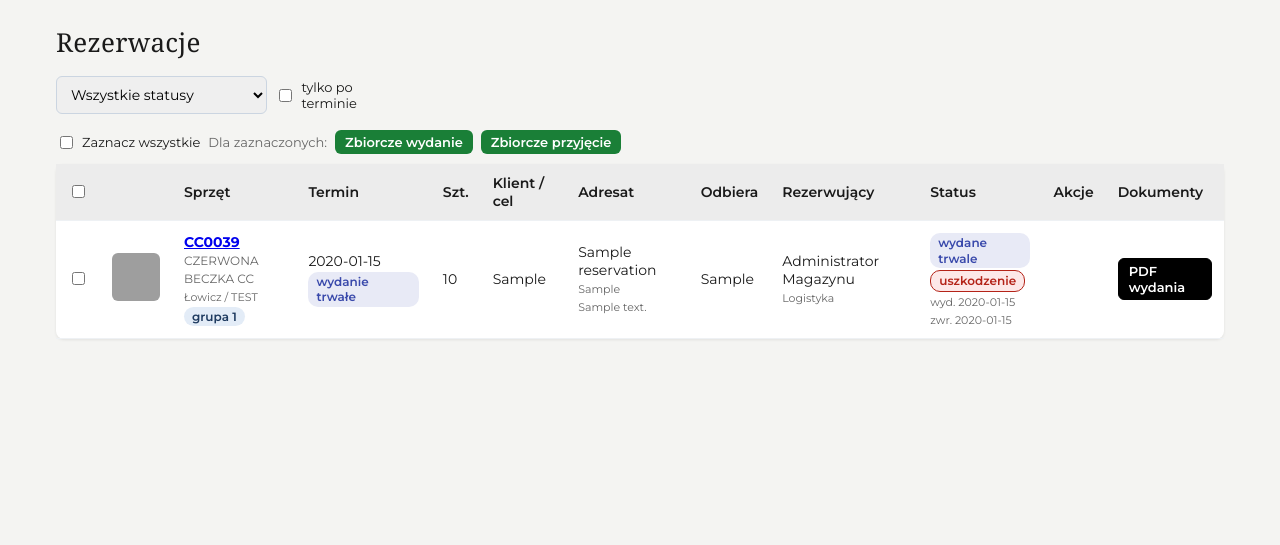
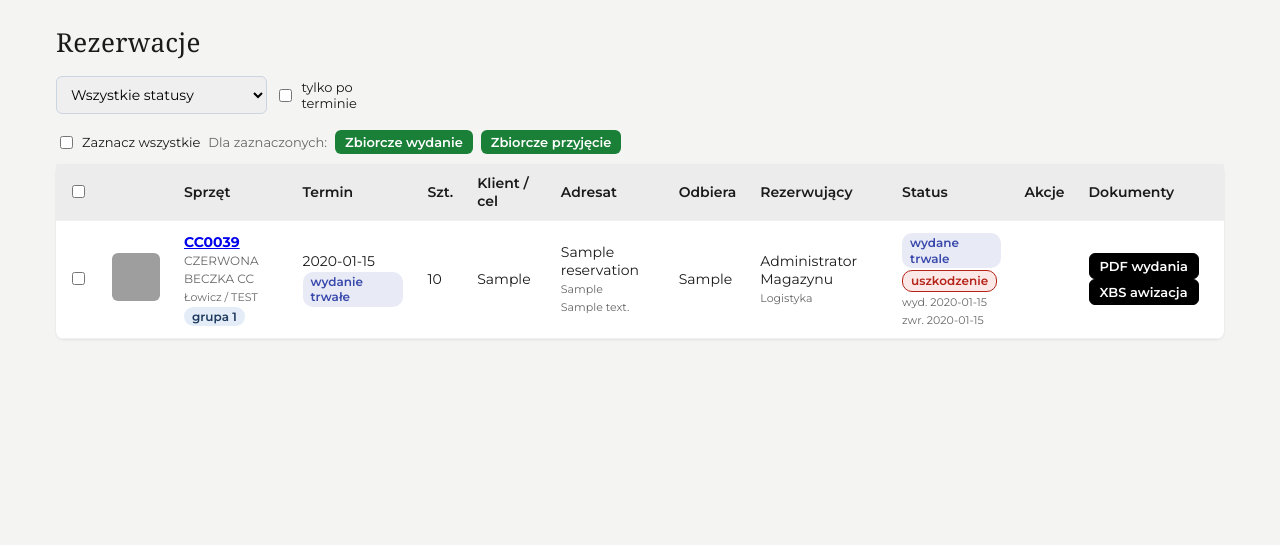
Before and after one commit to michaljakobczak1-oss/magazyn-app, a Flask app: page /reservations in a window 1280 px wide. Shown: the part 64-609 px from the top of the page. Run offline with Flask 3, Linux system fonts and the light colour scheme; a user stored in the database is signed in; data comes from the database, SQL or seed files in the repository; tables that the repository leaves empty hold one stand-in row (values such as "Sample post"); some web fonts are replaced; grey boxes are pictures that could not be loaded.

Commit message:
Restore XBS awizacja with safer bulk issue and Excel layout fix.
Re-add optional XBS Excel on issue (separate GET download, validation before bulk loop, DB fallback) and fix missing borders in the Suma palet column after unmerging template cells.

Co-authored-by: Cursor <cursoragent@cursor.com>

```diff
--- a/app.py
+++ b/app.py
@@ -24,6 +24,9 @@ from export_excel import (
     build_catalog_miniatures_xlsx,
     build_catalog_import_xlsx,
     export_photo_zip_names,
+)
+from xbs_awizacja import (
+    build_xbs_awizacja_xlsx, xbs_filename, MATERIAL_OPTIONS,
 )
 import tempfile
 import shutil
@@ -1292,6 +1295,139 @@ def _parse_return_ok_damage_qty(form, r, force_damage=False):
     return qty, 0, 0
 
 
+def _parse_xbs_form(form):
+    """Zwraca dict meta awizacji XBS albo None; False gdy włączona bez daty dostawy."""
+    if (form.get("xbs_awizacja") or "").strip() not in ("1", "on", "true", "yes"):
+        return None
+    delivery_date = (form.get("xbs_delivery_date") or "").strip()
+    if not delivery_date:
+        return False
+    material = (form.get("xbs_material") or "").strip()
+    if material and material not in MATERIAL_OPTIONS:
+        material = ""
+    return {
+        "supplier": (form.get("xbs_supplier") or "").strip(),
+        "supplier_person": (form.get("xbs_supplier_person") or "").strip(),
+        "supplier_phone": (form.get("xbs_supplier_phone") or "").strip(),
+        "supplier_address": (form.get("xbs_supplier_address") or "").strip(),
+        "order_no": (form.get("xbs_order_no") or "").strip(),
+        "delivery_date": delivery_date,
+        "delivery_time": (form.get("xbs_delivery_time") or "").strip(),
+        "notes": (form.get("xbs_notes") or "").strip(),
+        "carrier": (form.get("xbs_carrier") or "").strip(),
+        "plate": (form.get("xbs_plate") or "").strip(),
+        "qty_per_pallet": (form.get("xbs_qty_per_pallet") or "").strip(),
+        "weight": (form.get("xbs_weight") or "").strip(),
+        "material": material,
+        "pallets": (form.get("xbs_pallets") or "").strip(),
+    }
+
+
+def _store_xbs_session(rids, meta):
+    session["xbs_awizacja"] = {
+        "rids": [int(x) for x in rids],
+        "meta": meta,
+    }
+
+
+def _save_xbs_on_reservations(con, rids, meta):
+    """Zapisuje dane awizacji XBS przy rezerwacjach (do ponownego pobrania jak WZ/PZ)."""
+    if not rids or not meta:
+        return None
+    batch_id = uuid.uuid4().hex
+    payload = json.dumps(meta, ensure_ascii=False)
+    for rid in rids:
+        con.execute(
+            """UPDATE reservations SET xbs_awizacja_json=?, xbs_batch_id=? WHERE id=?""",
+            (payload, batch_id, int(rid)),
+        )
+    return batch_id
+
+
+def _xbs_meta_from_row(r):
+    raw = None
+    try:
+        raw = r["xbs_awizacja_json"]
+    except (KeyError, IndexError, TypeError):
+        raw = None
+    if not raw:
+        return None
+    try:
+        return json.loads(raw)
+    except (TypeError, ValueError, json.JSONDecodeError):
+        return None
+
+
+def _xbs_items_for_rids(con, rids):
+    items = []
+    for rid in rids:
+        row = con.execute(
+            """SELECT e.code, e.name, r.quantity
+               FROM reservations r JOIN equipment e ON e.id=r.equipment_id
+               WHERE r.id=?""",
+            (rid,),
+        ).fetchone()
+        if row:
+            items.append({
+                "code": row["code"],
+                "name": row["name"],
+                "quantity": row["quantity"],
+            })
+    return items
+
+
+def _xbs_file_response(con, rids, meta):
+    items = _xbs_items_for_rids(con, rids)
+    if not items or not meta:
+        return None
+    buf = build_xbs_awizacja_xlsx(items, meta)
+    return buf, xbs_filename(local_now().strftime("%Y%m%d_%H%M"))
+
+
+def _xbs_payload_for_download(rids_arg=None):
+    """Meta + lista rid z sesji (po wydaniu) albo z query (Safari / odświeżenie)."""
+    payload = session.get("xbs_awizacja")
+    if payload and payload.get("rids"):
+        return payload["rids"], payload.get("meta") or {}
+    rids = [int(x) for x in (rids_arg or []) if str(x).isdigit()]
+    if not rids:
+        return None, None
+    con = get_db()
+    try:
+        r = con.execute("SELECT * FROM reservations WHERE id=?", (rids[0],)).fetchone()
+        if not r:
+            return None, None
+        meta = _xbs_meta_from_row(r)
+        if not meta:
+            return None, None
+        batch = None
+        try:
+            batch = r["xbs_batch_id"]
+        except (KeyError, IndexError, TypeError):
+            batch = None
+        if batch:
+            rows = con.execute(
+                "SELECT id FROM reservations WHERE xbs_batch_id=? ORDER BY id",
+                (batch,),
+            ).fetchall()
+            rids = [row["id"] for row in rows]
+        return rids, meta
+    finally:
+        con.close()
+
+
+def _redirect_after_issue(done_ids, xbs_meta):
+    """Po wydaniu: PDF i opcjonalnie XBS (osobne żądania GET, z opóźnieniem w UI)."""
+    flash(f"Wydano: {len(done_ids)} pozycji. Dokumenty pobiorą się za chwilę (lub użyj linku na liście).", "ok")
+    if xbs_meta:
+        _store_xbs_session(done_ids, xbs_meta)
+        flash("Awizacja XBS: Excel pobierze się zaraz po PDF (lub link w kolumnie Dokumenty).", "ok")
+    kw = {"auto_pdf": "wydanie", "rid": done_ids}
+    if xbs_meta:
+        kw["xbs_hint"] = "1"
+    return redirect(url_for("reservations", **kw))
+
+
 def _finalize_one_return(con, r, user_id, form, files=None, damage=False, damage_notes=""):
     """Zamyka jedną rezerwację jako zwrot (cała quantity wiersza)."""
     if r["status"] != "wydane":
@@ -1714,6 +1850,13 @@ def _bulk_action_post(action):
             con.close()
             flash("Potwierdź miejsce w magazynie dla: " + ", ".join(missing_loc) + ".", "error")
             return redirect(url_for("reservations"))
+    xbs_meta = None
+    if action == "issue":
+        xbs_meta = _parse_xbs_form(request.form)
+        if xbs_meta is False:
+            con.close()
+            flash("Awizacja XBS: podaj datę dostawy.", "error")
+            return redirect(url_for("reservations"))
     done_ids = []
     returned_ids = []
     disposed_ids = []
@@ -1754,6 +1897,8 @@ def _bulk_action_post(action):
                     done_ids.append(did)
             elif r["status"] == "wydane":
                 stock_err.append(r["code"])
+    if action == "issue" and done_ids and xbs_meta:
+        _save_xbs_on_reservations(con, done_ids, xbs_meta)
     con.commit()
     if stock_err:
         flash(f"Brak stanu magazynowego / nie udało się dla: {', '.join(stock_err)}.", "error")
@@ -1783,8 +1928,7 @@ def _bulk_action_post(action):
             return redirect(url_for("reservations", auto_pdf="przyjecie", rid=pdf_ids,
                                     ret_wid=ret_wid, ret_loc=ret_loc))
         return redirect(url_for("reservations"))
-    flash(f"Wydano: {len(done_ids)} pozycji. Dokumenty pobiorą się za chwilę (lub użyj linku na liście).", "ok")
-    return redirect(url_for("reservations", auto_pdf="wydanie", rid=done_ids))
+    return _redirect_after_issue(done_ids, xbs_meta)
 
 
 @app.route("/reservations/pdf-group/<kind>")
@@ -1881,6 +2025,11 @@ def _issue_post(rid):
             flash(to_err, "error")
             return redirect(request.referrer or url_for("reservations"))
     is_perm = bool(r["permanent"]) if "permanent" in r.keys() else False
+    xbs_meta = _parse_xbs_form(request.form)
+    if xbs_meta is False:
+        con.close()
+        flash("Awizacja XBS: podaj datę dostawy.", "error")
+        return redirect(request.referrer or url_for("reservations"))
     if is_perm:
         eq = con.execute("SELECT quantity FROM equipment WHERE id=?",
                          (r["equipment_id"],)).fetchone()
@@ -1892,6 +2041,8 @@ def _issue_post(rid):
         con.close()
         flash("Nie udało się wydać rezerwacji.", "error")
         return redirect(request.referrer or url_for("reservations"))
+    if xbs_meta:
+        _save_xbs_on_reservations(con, [rid], xbs_meta)
     con.commit()
     archived = False
     if is_perm:
@@ -1910,6 +2061,10 @@ def _issue_post(rid):
     if new_to != r["date_to"]:
         msg = f"Termin zwrotu {new_to}. " + msg
     flash(msg, "ok")
+    if xbs_meta:
+        _store_xbs_session([rid], xbs_meta)
+        flash("Awizacja XBS: Excel pobierze się zaraz po PDF (lub link w kolumnie Dokumenty).", "ok")
+        return redirect(url_for("reservations", auto_pdf="wydanie", rid=rid, xbs_hint="1"))
     return redirect(url_for("reservations", auto_pdf="wydanie", rid=rid))
 
 
@@ -1990,6 +2145,78 @@ def auto_pdf(kind):
     buf, name = result
     return send_file(buf, mimetype="application/pdf", as_attachment=True,
                      download_name=name)
+
+
+@app.route("/reservations/auto-xbs")
+@login_required
+def auto_xbs():
+    """Pobiera awizację XBS (osobne żądanie – nie blokuje wydania)."""
+    rids, meta = _xbs_payload_for_download(request.args.getlist("rid"))
+    if not rids or not meta:
+        flash("Brak danych awizacji XBS.", "error")
+        return redirect(url_for("reservations"))
+    session.pop("xbs_awizacja", None)
+    con = get_db()
+    try:
+        result = _xbs_file_response(con, rids, meta)
+    except Exception as exc:
+        con.close()
+        flash(f"Nie udało się wygenerować awizacji XBS: {exc}", "error")
+        return redirect(url_for("reservations"))
+    con.close()
+    if not result:
+        flash("Brak pozycji do awizacji XBS.", "error")
+        return redirect(url_for("reservations"))
+    buf, name = result
+    return send_file(
+        buf,
+        mimetype="application/vnd.openxmlformats-officedocument.spreadsheetml.sheet",
+        as_attachment=True,
+        download_name=name,
+    )
+
+
+@app.route("/reservations/<int:rid>/xbs")
+@login_required
+def reservation_xbs(rid):
+    """Ponowne pobranie awizacji XBS (jak PDF WZ/PZ) – pełna paczka batcha jeśli była zbiorcza."""
+    con = get_db()
+    r = _get_reservation(con, rid)
+    meta = _xbs_meta_from_row(r)
+    if not meta:
+        con.close()
+        flash("Brak zapisanej awizacji XBS dla tej rezerwacji.", "error")
+        return redirect(url_for("reservations"))
+    batch = None
+    try:
+        batch = r["xbs_batch_id"]
+    except (KeyError, IndexError, TypeError):
+        batch = None
+    if batch:
+        rows = con.execute(
+            "SELECT id FROM reservations WHERE xbs_batch_id=? ORDER BY id",
+            (batch,),
+        ).fetchall()
+        rids = [row["id"] for row in rows]
+    else:
+        rids = [rid]
+    try:
+        result = _xbs_file_response(con, rids, meta)
+    except Exception as exc:
+        con.close()
+        flash(f"Nie udało się wygenerować awizacji XBS: {exc}", "error")
+        return redirect(url_for("reservations"))
+    con.close()
+    if not result:
+        flash("Brak pozycji do awizacji XBS.", "error")
+        return redirect(url_for("reservations"))
+    buf, name = result
+    return send_file(
+        buf,
+        mimetype="application/vnd.openxmlformats-officedocument.spreadsheetml.sheet",
+        as_attachment=True,
+        download_name=name,
+    )
 
 
 @app.route("/reservations/<int:rid>/cancel", methods=["POST"])
--- a/templates/_issue_modal.html
+++ b/templates/_issue_modal.html
@@ -1,4 +1,4 @@
-{# Wspólny modal wydania (termin zwrotu). #}
+{# Wspólny modal wydania (termin zwrotu + opcjonalna awizacja XBS). #}
 <div id="issue-modal" style="display:none; position:fixed; inset:0; background:rgba(0,0,0,.5); z-index:90; align-items:center; justify-content:center; overflow:auto; padding:20px 0;">
   <div class="card" style="width:min(520px, 94vw); margin:auto;">
     <h2 style="margin-top:0;"><span id="im-heading">Wydanie</span> <span id="im-code"></span></h2>
@@ -16,6 +16,8 @@
       </div>
       <p id="im-bulk-note" style="display:none; font-size:13px; color:#555;">Zbiorcze wydanie z planowanymi terminami zwrotu (bez zmiany dat).</p>
 
+      {% include "_xbs_issue_fields.html" %}
+
       <p id="im-error" class="flash error" style="display:none; margin-top:10px;"></p>
       <div style="margin-top:16px; display:flex; gap:10px; flex-wrap:wrap;">
         <button class="btn ok" id="im-submit" type="submit">Wydaj</button>
--- /dev/null
+++ b/templates/_xbs_issue_fields.html
@@ -0,0 +1,48 @@
+{# Opcjonalna awizacja XBS przy wydaniu – Excel generowany osobnym żądaniem (nie w POST). #}
+<div style="margin-top:14px; padding-top:12px; border-top:1px solid #e5e7eb;">
+  <label class="chk" style="display:flex; align-items:center; gap:8px; margin:0; font-weight:600;">
+    <input type="checkbox" name="xbs_awizacja" id="im-xbs-toggle" value="1" style="width:auto;" onchange="syncXbsFields()">
+    Awizacja XBS (Excel)
+  </label>
+  <p style="font-size:12px; color:#666; margin:6px 0 0;">Opcjonalnie: oprócz WZ pobierz wypełniony formularz awizacyjny. Excel powstaje po wydaniu – kliknij link na liście (Safari: ręcznie, nie auto-pobieranie).</p>
+  <div id="im-xbs-fields" style="display:none; margin-top:12px;">
+    <p style="font-size:12px;font-weight:600;margin:0 0 8px;color:#334155;">Dane dostawcy</p>
+    <label>Dostawca</label>
+    <input type="text" name="xbs_supplier" id="im-xbs-supplier" placeholder="np. HOLO Sp. z o.o" value="">
+    <label>Nazwisko</label>
+    <input type="text" name="xbs_supplier_person" id="im-xbs-supplier-person" placeholder="imię i nazwisko" value="">
+    <label>Nr tel. kom.</label>
+    <input type="text" name="xbs_supplier_phone" id="im-xbs-supplier-phone" placeholder="Numer telefonu">
+    <label>Adres</label>
+    <input type="text" name="xbs_supplier_address" id="im-xbs-supplier-address" placeholder="ulica; kod miasto">
+    <label>Numer zamówienia klienta</label>
+    <input type="text" name="xbs_order_no" id="im-xbs-order" placeholder="opcjonalnie">
+    <p style="font-size:12px;font-weight:600;margin:14px 0 8px;color:#334155;">Dane o dostarczanym produkcie</p>
+    <p style="font-size:11px;color:#666;margin:0 0 8px;">Nazwa, kod i ilość sztuk zaciągną się z wydania. Uzupełnij pozostałe kolumny:</p>
+    <label>Ilość sztuk na palecie / w kartonie</label>
+    <input type="text" name="xbs_qty_per_pallet" id="im-xbs-qty-pallet" placeholder="opcjonalnie">
+    <label>Waga brutto / szt.</label>
+    <input type="text" name="xbs_weight" id="im-xbs-weight" placeholder="opcjonalnie">
+    <label>Rodzaj materiału</label>
+    <select name="xbs_material" id="im-xbs-material">
+      <option value="">– wybierz –</option>
+      <option value="Papier">Papier</option>
+      <option value="Tekstylia">Tekstylia</option>
+      <option value="Spożywcze">Spożywcze</option>
+    </select>
+    <label>Suma palet</label>
+    <input type="text" name="xbs_pallets" id="im-xbs-pallets" placeholder="opcjonalnie">
+    <p style="font-size:12px;font-weight:600;margin:14px 0 8px;color:#334155;">Awizacja</p>
+    <label>Data dostawy *</label>
+    <input type="date" name="xbs_delivery_date" id="im-xbs-date">
+    <label>Godzina dostawy</label>
+    <input type="text" name="xbs_delivery_time" id="im-xbs-time" placeholder="np. 10:00">
+    <label>Uwagi</label>
+    <textarea name="xbs_notes" id="im-xbs-notes" rows="2" placeholder="opcjonalnie"></textarea>
+    <p style="font-size:12px;font-weight:600;margin:14px 0 8px;color:#334155;">Przewoźnik</p>
+    <label>Przewoźnik</label>
+    <input type="text" name="xbs_carrier" id="im-xbs-carrier" placeholder="opcjonalnie" value="">
+    <label>Nr rejestracyjny samochodu</label>
+    <input type="text" name="xbs_plate" id="im-xbs-plate" placeholder="opcjonalnie">
+  </div>
+</div>
--- a/templates/reservations.html
+++ b/templates/reservations.html
@@ -89,6 +89,7 @@
     <td class="card-actions" data-label="Dokumenty">
       {% if r.status in ('wydane', 'wydane trwale', 'zwrócone', 'utylizacja') %}<a class="btn small pdf-btn" href="{{ url_for('reservation_pdf', rid=r.id, kind='wydanie') }}">PDF wydania</a>{% endif %}
       {% if r.status in ('zwrócone', 'utylizacja') %}<a class="btn small pdf-btn" href="{{ url_for('reservation_pdf', rid=r.id, kind='przyjecie') }}">PDF {{ 'utylizacji' if r.status == 'utylizacja' else 'przyjęcia' }}</a>{% endif %}
+      {% if r.xbs_awizacja_json %}<a class="btn small pdf-btn" href="{{ url_for('reservation_xbs', rid=r.id) }}">XBS awizacja</a>{% endif %}
     </td>
   </tr>
   {% else %}
@@ -115,31 +116,7 @@
   </button>
 </div>
 
-<div id="issue-modal" style="display:none; position:fixed; inset:0; background:rgba(0,0,0,.5); z-index:90; align-items:center; justify-content:center; overflow:auto; padding:20px 0;">
-  <div class="card" style="width:min(520px, 94vw); margin:auto;">
-    <h2 style="margin-top:0;"><span id="im-heading">Wydanie</span> <span id="im-code"></span></h2>
-    <p style="font-size:13px; color:#555; margin-top:-6px;">
-      Planowany termin: <strong id="im-planned"></strong>
-    </p>
-    <p id="im-perm-note" style="display:none; font-size:13px; color:#3949ab; background:#eef0fb; padding:8px 10px; border-radius:8px;">
-      Wydanie trwałe – towar zostanie odjęty ze stanu i nie wróci do magazynu.
-    </p>
-    <form method="post" id="issue-form" class="js-busy-form" data-busy-text="Wydawanie…">
-      <div id="im-date-wrap">
-        <label>Termin zwrotu *</label>
-        <input type="date" name="date_to" id="im-date" required>
-        <p style="font-size:12px; color:#666; margin:6px 0 0;">Możesz zmienić datę zwrotu, jeśli nie koliduje z innymi rezerwacjami.</p>
-      </div>
-      <p id="im-bulk-note" style="display:none; font-size:13px; color:#555;">Zbiorcze wydanie z planowanymi terminami zwrotu (bez zmiany dat).</p>
-
-      <p id="im-error" class="flash error" style="display:none; margin-top:10px;"></p>
-      <div style="margin-top:16px; display:flex; gap:10px; flex-wrap:wrap;">
-        <button class="btn ok" id="im-submit" type="submit">Wydaj</button>
-        <a class="btn ghost" href="#" onclick="closeIssue(); return false;">Anuluj</a>
-      </div>
-    </form>
-  </div>
-</div>
+{% include "_issue_modal.html" %}
 
 <div id="change-return-modal" style="display:none; position:fixed; inset:0; background:rgba(0,0,0,.5); z-index:90; align-items:center; justify-content:center; overflow:auto; padding:20px 0;">
   <div class="card" style="width:min(420px, 94vw);">
@@ -343,6 +320,30 @@ function effectiveIssueFrom(dateFrom){
   return dateFrom;
 }
 
+function syncXbsFields(){
+  const toggle = document.getElementById('im-xbs-toggle');
+  const fields = document.getElementById('im-xbs-fields');
+  const dateInp = document.getElementById('im-xbs-date');
+  if (!toggle || !fields) return;
+  const on = toggle.checked;
+  fields.style.display = on ? 'block' : 'none';
+  if (dateInp) dateInp.required = on;
+}
+
+function resetXbsFields(){
+  const toggle = document.getElementById('im-xbs-toggle');
+  if (toggle) toggle.checked = false;
+  ['im-xbs-supplier','im-xbs-supplier-person','im-xbs-supplier-phone','im-xbs-supplier-address',
+   'im-xbs-order','im-xbs-qty-pallet','im-xbs-weight','im-xbs-pallets','im-xbs-date','im-xbs-time',
+   'im-xbs-carrier','im-xbs-plate','im-xbs-notes'].forEach(function(id){
+    const el = document.getElementById(id);
+    if (el) el.value = '';
+  });
+  const mat = document.getElementById('im-xbs-material');
+  if (mat) mat.value = '';
+  syncXbsFields();
+}
+
 function openIssue(rid, code, dateFrom, dateTo, permanent){
   issueBulkMode = false;
   issueDateFrom = dateFrom || '';
@@ -371,6 +372,7 @@ function openIssue(rid, code, dateFrom, dateTo, permanent){
   document.getElementById('im-error').style.display = 'none';
   document.getElementById('im-submit').textContent = permanent ? 'Wydaj trwale' : 'Wydaj';
   document.getElementById('issue-form').action = '/reservations/' + rid + '/issue';
+  resetXbsFields();
   document.getElementById('issue-modal').style.display = 'flex';
 }
 
@@ -396,6 +398,7 @@ function openIssueBulk(){
   document.getElementById('im-error').style.display = 'none';
   document.getElementById('im-submit').textContent = 'Wydaj zaznaczone';
   document.getElementById('issue-form').action = '{{ url_for("bulk_action", action="issue") }}';
+  resetXbsFields();
   document.getElementById('issue-modal').style.display = 'flex';
 }
 
@@ -408,6 +411,15 @@ function showIssueError(msg){
   err.style.display = 'block';
 }
 document.getElementById('issue-form').addEventListener('submit', function(e){
+  const xbsOn = document.getElementById('im-xbs-toggle') && document.getElementById('im-xbs-toggle').checked;
+  if (xbsOn) {
+    const d = (document.getElementById('im-xbs-date').value || '').trim();
+    if (!d) {
+      e.preventDefault();
+      showIssueError('Awizacja XBS: podaj datę dostawy.');
+      return;
+    }
+  }
   if (issueBulkMode) {
     document.querySelectorAll('#issue-form input[name="rid"]').forEach(function(el){ el.remove(); });
     document.querySelectorAll('#bulk input[name="rid"]:checked').forEach(function(cb){
@@ -1004,9 +1016,11 @@ function openReturnBulk(){
   const parts = rids.map(function(id){ return 'rid=' + encodeURIComponent(id); });
   const retWid = {{ request.args.get('ret_wid', '')|tojson }};
   const retLoc = {{ request.args.get('ret_loc', '')|tojson }};
+  const xbsHint = {{ request.args.get('xbs_hint', '')|tojson }};
   if (retWid) parts.push('ret_wid=' + encodeURIComponent(retWid));
   if (retLoc) parts.push('ret_loc=' + encodeURIComponent(retLoc));
   const pdfHref = '/reservations/auto-pdf/' + kind + '?' + parts.join('&');
+  const xbsHref = '/reservations/auto-xbs?' + parts.join('&');
 
   // Banner zamiast „milczącego” auto-download – Safari często gubi połączenie przy natychmiastowym pobraniu
   const bar = document.createElement('div');
@@ -1014,7 +1028,8 @@ function openReturnBulk(){
   bar.id = 'auto-doc-banner';
   bar.style.cssText = 'position:sticky;top:56px;z-index:40;';
   bar.innerHTML = 'Trwa przygotowanie dokumentów… ' +
-    '<a href="' + pdfHref + '" id="auto-pdf-link">Pobierz PDF ręcznie</a>';
+    '<a href="' + pdfHref + '" id="auto-pdf-link">Pobierz PDF ręcznie</a>' +
+    (xbsHint === '1' && kind === 'wydanie' ? ' · <a href="' + xbsHref + '">Pobierz XBS</a>' : '');
   const wrap = document.querySelector('.wrap') || document.body;
   wrap.insertBefore(bar, wrap.firstChild);
 
@@ -1036,11 +1051,15 @@ function openReturnBulk(){
   }
   // Krótkie opóźnienie – najpierw render listy, potem download (mniej timeoutów na Safari)
   triggerDownload(pdfHref, 400);
+  if (xbsHint === '1' && kind === 'wydanie') {
+    triggerDownload(xbsHref, 2200);
+  }
   setTimeout(function(){
     if (bar && bar.parentNode) {
       bar.className = 'flash ok';
       bar.innerHTML = 'Jeśli pobieranie nie wystartowało: ' +
-        '<a href="' + pdfHref + '">PDF</a>.';
+        '<a href="' + pdfHref + '">PDF</a>' +
+        (xbsHint === '1' && kind === 'wydanie' ? ' · <a href="' + xbsHref + '">XBS</a>' : '') + '.';
     }
   }, 2500);
   if (window.history && history.replaceState) {
```
Also changed, not shown: templates/equipment_detail.html (+33 -0 lines), xbs_awizacja.py (added, +214 -0 lines), 1 other file.
